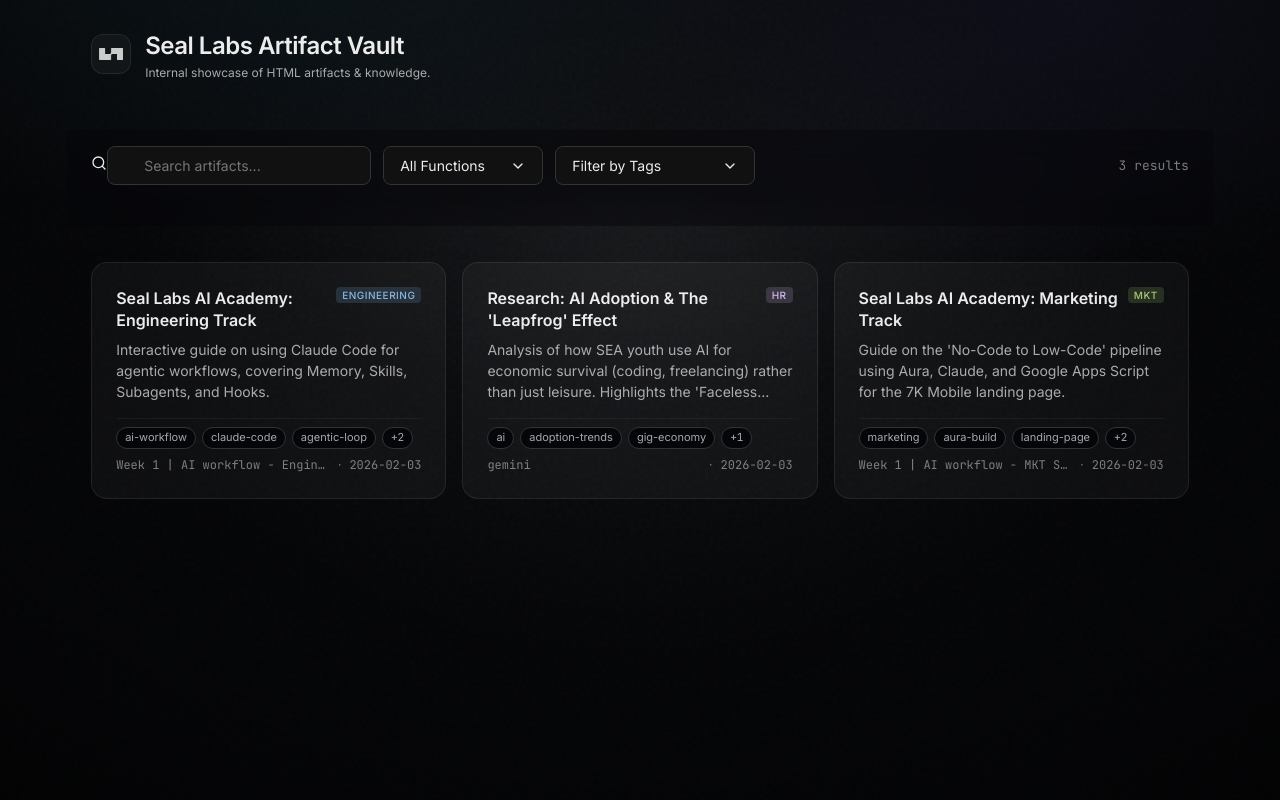
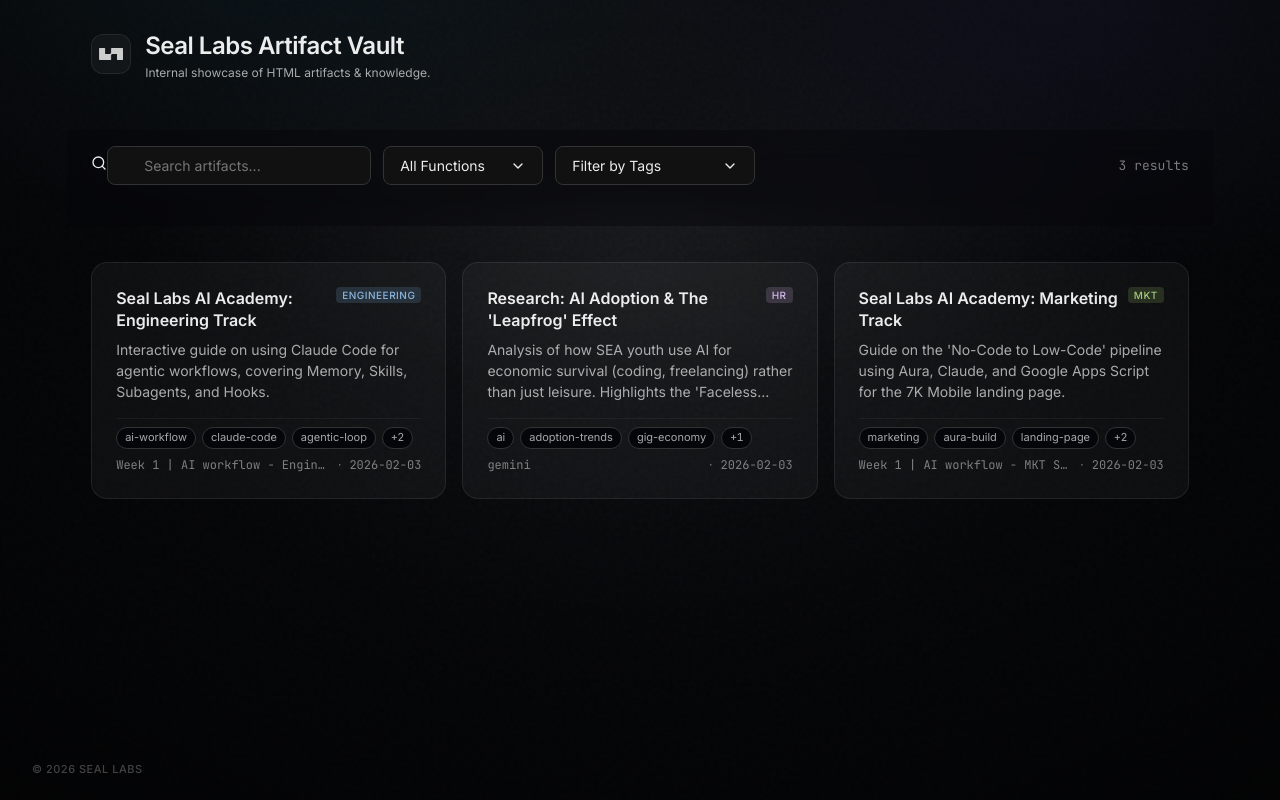
Before and after one commit to elliethemew/seal-labs-artifact-vault, a React (Vite) app: page / in a window 1280 px wide. Built offline with nearby package versions, Linux system fonts and the light colour scheme.

Commit message:
feat: add copyright footer with hover effect

```diff
--- a/src/App.jsx
+++ b/src/App.jsx
@@ -155,6 +155,10 @@
             )}
           </main>
 
+          <footer className="app-footer">
+            <p className="copyright">© 2026 SEAL LABS</p>
+          </footer>
+
           <PreviewModal
             artifact={selectedArtifact}
             onClose={() => setSelectedArtifact(null)}
--- a/src/index.css
+++ b/src/index.css
@@ -946,4 +946,25 @@
   /* The content is white */
   box-shadow: 0 20px 50px -12px rgba(0, 0, 0, 0.5);
   /* Stage shadow */
+}/* Footer */
+.app-footer {
+    position: fixed;
+    bottom: 0;
+    left: 0;
+    padding: 24px 32px;
+    z-index: 10;
 }
+
+.copyright {
+    font-size: 11px;
+    font-weight: 500;
+    letter-spacing: 0.5px;
+    color: rgba(255, 255, 255, 0.25);
+    transition: color 180ms ease;
+    cursor: default;
+    user-select: none;
+}
+
+.copyright:hover {
+    color: rgba(255, 255, 255, 0.5);
+}
```
